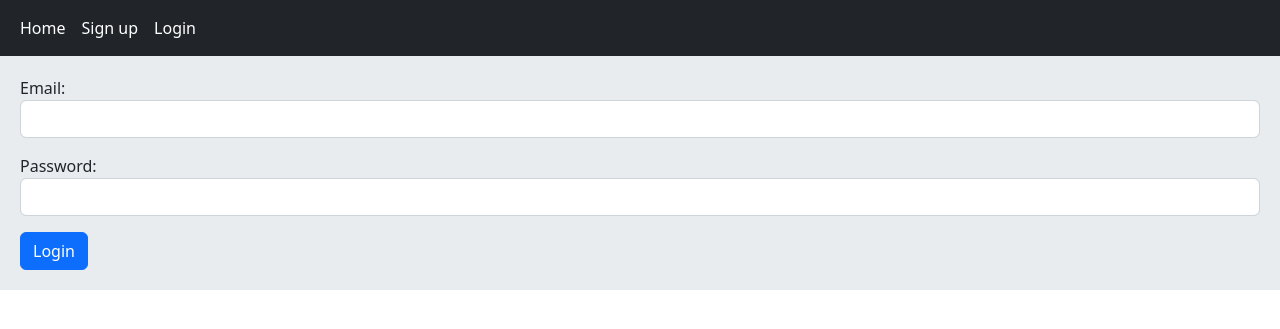
After one commit to mohammadpagard/django-shop, a Django app: page /accounts/login/ in a window 1280 px wide. The commit adds this page. Shown: the top 329 px of the page. Run offline with Django 4.2, Linux system fonts and the light colour scheme.

Commit message:
Login and logout.

```diff
--- a/accounts/forms.py
+++ b/accounts/forms.py
@@ -1,4 +1,5 @@
 from django import forms
+from requests import request
 from .models import User
 from django.core.exceptions import ValidationError
 from django.contrib.auth.forms import ReadOnlyPasswordHashField
@@ -78,3 +79,10 @@ class UserRegisterForm(forms.Form):
 
 class RegisterVerifyCodeForm(forms.Form):
     code = forms.IntegerField(widget=forms.NumberInput(attrs={'class': 'form-control'}))
+
+
+class UserLoginForm(forms.Form):
+    email = forms.EmailField(widget=forms.EmailInput(attrs={'class': 'form-control'}))
+    password = forms.CharField(widget=forms.PasswordInput(
+        attrs={'class': 'form-control'}
+    ))
--- /dev/null
+++ b/accounts/templates/accounts/login.html
@@ -0,0 +1,13 @@
+{% extends 'base.html' %}
+
+{% block title %}User login{% endblock %}
+
+{% block content %}
+
+    <form action="" method="post" novalidate>
+        {% csrf_token %}
+        {{ form.as_p }}
+        <button type="submit" class="btn btn-primary">Login</button>
+    </form>
+
+{% endblock %}
--- a/accounts/urls.py
+++ b/accounts/urls.py
@@ -5,6 +5,8 @@ from . import views
 app_name = 'accounts'
 urlpatterns = [
     path('register/', views.UserRegisterView.as_view(), name='register'),
+    path('login/', views.UserLoginView.as_view(), name='login'),
+    path('logout/', views.UserLogoutView.as_view(), name='logout'),
     path('register-verify/',
         views.UserRegisterVerifyCode.as_view(), name='register_verify_code'),
 ]
--- a/accounts/views.py
+++ b/accounts/views.py
@@ -1,63 +1,97 @@
 from django.shortcuts import render, redirect
 from django.views import View
 from .models import User, OtpCode
-from .forms import UserRegisterForm
+from .forms import UserRegisterForm, UserLoginForm
+from django.contrib.auth import authenticate, login, logout
 from django.contrib import messages
+from django.contrib.auth.mixins import LoginRequiredMixin
 from .forms import RegisterVerifyCodeForm
 import random
 from utils import send_otp_code
 
 
 class UserRegisterView(View):
-    form_class = UserRegisterForm
-    template_name = 'accounts/register.html'
+	form_class = UserRegisterForm
+	template_name = 'accounts/register.html'
 
-    def get(self, request):
-        form = self.form_class
-        return render(request, self.template_name, {'form': form})
+	def get(self, request):
+		form = self.form_class
+		return render(request, self.template_name, {'form': form})
 
-    def post(self, request):
-        form = self.form_class(request.POST)
-        if form.is_valid():
-            cd = form.cleaned_data
-            random_code = random.randint(1000, 9999)
-            send_otp_code(cd['phone_number'], random_code)
-            OtpCode.objects.create(phone_number=cd['phone_number'], code=random_code)
-            request.session['user_registration_info'] = {
-                'email': cd['email'],
-                'full_name': cd['full_name'],
-                'phone_number': cd['phone_number'],
-                'password': cd['password']
-            }
-            messages.success(request, 'We send you a code', 'success')
-            return redirect('accounts:register_verify_code')
-        return render(request, self.template_name, {'form': form})
+	def post(self, request):
+		form = self.form_class(request.POST)
+		if form.is_valid():
+			cd = form.cleaned_data
+			random_code = random.randint(1000, 9999)
+			send_otp_code(cd['phone_number'], random_code)
+			OtpCode.objects.create(phone_number=cd['phone_number'], code=random_code)
+			request.session['user_registration_info'] = {
+				'email': cd['email'],
+				'full_name': cd['full_name'],
+				'phone_number': cd['phone_number'],
+				'password': cd['password']
+			}
+			messages.success(request, 'We send you a code', 'success')
+			return redirect('accounts:register_verify_code')
+		return render(request, self.template_name, {'form': form})
 
 
 class UserRegisterVerifyCode(View):
-    form_class = RegisterVerifyCodeForm
+	form_class = RegisterVerifyCodeForm
 
-    def get(self, request):
-        form = self.form_class
-        return render(request, 'accounts/register_verify.html', {'form': form})
+	def get(self, request):
+		form = self.form_class
+		return render(request, 'accounts/register_verify.html', {'form': form})
 
-    def post(self, request):
-        user_session = request.session['user_registration_info']
-        code_instance = OtpCode.objects.get(phone_number=user_session['phone_number'])
-        form = self.form_class(request.POST)
-        if form.is_valid():
-            cd = form.cleaned_data
-            if cd['code'] == code_instance.code:
-                User.objects.create_user(
-                    user_session['email'],
-                    user_session['full_name'],
-                    user_session['phone_number'],
-                    user_session['password']
-                )
-                code_instance.delete()
-                messages.success(request, "You're registered.", 'success')
-                return redirect('home:home')
-            else:
-                messages.error(request, 'This code is wrong!', 'danger')
-                return redirect('accounts:register_verify_code')
-        return redirect('home:home')
+	def post(self, request):
+		user_session = request.session['user_registration_info']
+		code_instance = OtpCode.objects.get(phone_number=user_session['phone_number'])
+		form = self.form_class(request.POST)
+		if form.is_valid():
+			cd = form.cleaned_data
+			if cd['code'] == code_instance.code:
+				OtpCode.expired_code()
+				User.objects.create_user(
+					user_session['email'],
+					user_session['full_name'],
+					user_session['phone_number'],
+					user_session['password']
+				)
+				code_instance.delete()
+				messages.success(request, "You're registered.", 'success')
+				return redirect('home:home')
+			else:
+				messages.error(request, 'This code is wrong!', 'danger')
+				return redirect('accounts:register_verify_code')
+		return redirect('home:home')
+
+
+class UserLoginView(View):
+	form_class = UserLoginForm
+	template_name = 'accounts/login.html'
+
+	def get(self, request):
+		form = self.form_class()
+		return render(request, self.template_name, {'form': form})
+
+	def post(self, request):
+		form = self.form_class(request.POST)
+		if form.is_valid():
+			cd = form.cleaned_data
+			# get user fields
+			email = request.POST['email']
+			password = request.POST['password']
+			user = authenticate(request, email=email, password=password)
+			if user is not None:
+				login(request, user)
+				messages.success(request, 'you logged in successfully', 'success')
+				return redirect('home:home')
+			messages.error(request, "You're email or password is wrong", 'danger')
+		return render(request, self.template_name, {'form':form})
+
+
+class UserLogoutView(LoginRequiredMixin, View):
+	def get(self, request):
+		logout(request)
+		messages.info(request, 'You logged out is successfully', 'info')
+		return redirect('home:home')
--- a/requirements.txt
+++ b/requirements.txt
@@ -1,3 +1,9 @@
 asgiref==3.5.2
+certifi==2022.6.15
+charset-normalizer==2.1.0
 Django==4.0.6
+idna==3.3
+kavenegar==1.1.2
+requests==2.28.1
 sqlparse==0.4.2
+urllib3==1.26.11
--- a/templates/includes/navbar.html
+++ b/templates/includes/navbar.html
@@ -3,7 +3,12 @@
         <div class="navbar-nav">
             <a class="nav-link active" href="{% url 'home:home' %}">Home</a>
             {% if not request.user.is_authenticated %}
-                <a class="nav-link active" href="{% url 'accounts:register' %}">Sign up</a>
+            <a class="nav-link active" href="{% url 'accounts:register' %}">Sign up</a>
+            <a class="nav-link active" href="{% url 'accounts:login' %}">Login</a>
+            {% endif %}
+            {% if request.user.is_authenticated %}
+                <a class="nav-link active" href="#">Profile</a>
+                <a class="nav-link" href="{% url 'accounts:logout' %}">Logout</a>
             {% endif %}
         </div>
     </div>
```
Also changed, not shown: accounts/models.py (+10 -1 lines), utils.py (+16 -1 lines), accounts/migrations/0003_alter_otpcode_created.py (added).
